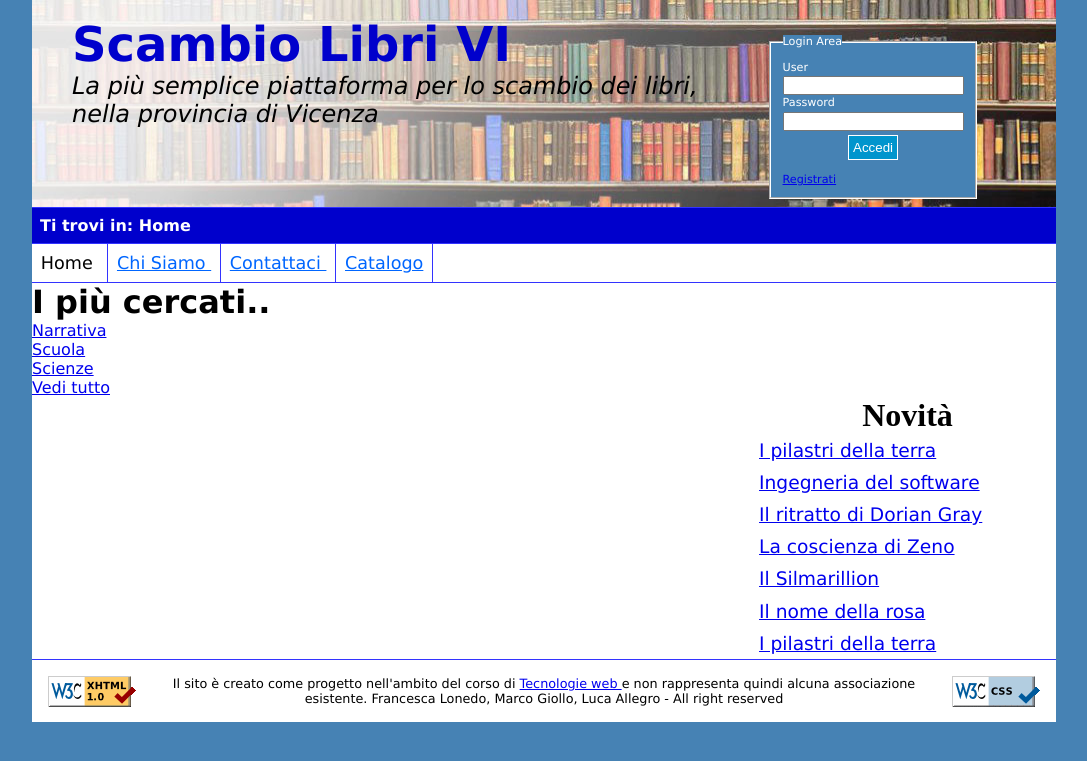
After one commit to flonedo/tecWeb, a PHP site: page /Progetto/prova.php in a window 1280 px wide. The commit adds this page. Shown: the top 761 px of the page, without its empty margins (96-1183 px from the left). Run offline with PHP 8.4, Linux system fonts and the light colour scheme; data comes from the database, SQL or seed files in the repository.

Commit message:
divisione header footer contenuto

```diff
--- /dev/null
+++ b/tecweb/Progetto/areaLogin.html
@@ -0,0 +1,13 @@
+<div id="logForm">
+                 <form id="loginForm" method="post" action="actionLogin.php">
+                    <fieldset>
+                        <legend> Login Area </legend>
+                        <label> User  </label> <br/>
+                        <input  name="us" type="text" title="Inserisci User"/> <br/>
+                        <label> Password </label> <br/>
+                        <input name="psw" type="password" title="Inserici la password"/> <br/>
+                        <input type="submit" value="Accedi" title="Clicca per accedere" /> <br/>
+                        <a id="linkregistrati" href="register.html" title="Oppure Registrati"> Registrati </a>
+                    </fieldset>
+                 </form>
+            </div>
--- /dev/null
+++ b/tecweb/Progetto/contenutoHome.html
@@ -0,0 +1,12 @@
+ <h1> I pi&ugrave; cercati..</h1>
+    <a href="elencoTitoli.php?id=23" title="Clicca per vedere i libri di narattiva"> Narrativa </a> <br/>
+    <a href="elencoTitoli.php?id=8" title="Clicca per vedere i libri di scuola"> Scuola </a> <br/>
+    <a href="elencoTitoli.php?id=16" title ="Clicca per vedere i libri di scienze"> Scienze </a> <br/>
+    <a href="catalogo.php" title="clicca per fogliare il catalogo"> Vedi tutto </a><br/>
+    </div>
+    <div id="novita">
+    <h1> Novit&agrave; </h1>
+
+    <!--novita-->
+
+   </div>
--- /dev/null
+++ b/tecweb/Progetto/footer.html
@@ -0,0 +1,7 @@
+<div id="footer">
+    	 <img id="imgValidCode" src="images/valid-xhtml10.png" alt="Html validation"/>
+        <img id="imgValidCSS" src="images/vcss-blue.gif" alt ="cssValidation"/>
+        <p> Il sito &egrave; creato come progetto nell'ambito del corso di <a href="http://informatica.math.unipd.it/laurea/tecnologieweb.html" title="Pagina web del corso di Tecnlogie web" >Tecnologie web </a> e non rappresenta quindi alcuna associazione esistente. Francesca Lonedo, Marco Giollo, Luca Allegro - <span xml:lang="en">All right reserved </span></p>
+    </div>
+</body>
+</html>
--- /dev/null
+++ b/tecweb/Progetto/header.html
@@ -0,0 +1,28 @@
+<!DOCTYPE html PUBLIC "-//W3C//DTD XHTML 1.0 Transitional//EN"
+"http://www.w3.org/TR/xhtml1/DTD/xhtml1-transitional.dtd">
+<html xmlns="http://www.w3.org/1999/xhtml" xml:lang="it" lang="it" >
+    <head>
+	<title> Home - ScambioLibriVi </title>
+    	<meta http-equiv="Content-Type" content="text/html; charset=UTF-8" />
+        <meta name="title" content="Scambio Libri Vi" />
+        <meta name="description" content="Sito dedicato allo scambio di libri usati, pensato per la provincia di Vicenza e dintorni" />
+		<link rel="stylesheet" type="text/css" href="style/style.css" media="handheld, screen"/>
+		<link  rel = "stylesheet" type="text/css" href="style/small.css" media= "handheld, screen and (max-width:480px), only screen and (max-device-width:480px)" />
+		<link rel = "stylesheet" type="text/css"  href="print.css" media="print"/>
+     </head>
+     <body>
+
+	<div id="header">
+     <div id="titolo">
+		 <h1> Scambio Libri VI </h1>
+		 <h2> La più semplice piattaforma per lo scambio dei libri, nella provincia di Vicenza  </h2>
+     </div>
+
+  <!-- login -->
+
+  </div>
+  	 <div id="where">
+        <p> Ti trovi in: <!--posizione --> </p>
+     </div>
+
+	<!-- menu -->
--- a/tecweb/Progetto/index.php
+++ b/tecweb/Progetto/index.php
@@ -32,7 +32,7 @@
 
     <?php
           if(!isset($_SESSION["user"])){
-            echo'    <div id="logForm">
+            echo '<div id="logForm">
                  <form id="loginForm" method="post" action="actionLogin.php">
                     <fieldset>
                         <legend> Login Area </legend>
--- /dev/null
+++ b/tecweb/Progetto/menuIndex.html
@@ -0,0 +1,10 @@
+ <div id = "menu">
+        <p class="aiuti"> <a href="#el">Leggi men&ugrave;</a> oppure <a href="#novita" class="aiuti"> Passa alle novit&agrave;</a>
+        <a href="register.html" class="aiuti"> Passa alla pagina di registrazione </a> </p>
+        <ul id="el">
+            <li id="current">  <span xml:lang="en"> Home </span>  </li>
+            <li class="centrali">  <a href="chisiamo.php">Chi Siamo </a></li>
+            <li class="centrali">  <a href="contact.php"> Contattaci </a> </li>
+            <li class="ultimo"> <a href="catalogo.php"> Catalogo </a> </li>
+        </ul>
+</div>
--- /dev/null
+++ b/tecweb/Progetto/prova.php
@@ -0,0 +1,55 @@
+<?php
+	session_start();
+
+	//Contenuto della pagina
+		$output="";
+    	require_once 'connectDB.php';
+        $reg = new connectDB();
+        $openConnection = $reg -> accessDB();
+        if(!$openConnection){
+        	die("Errore nell'aprire il database");
+        }
+        else{
+        	//Devo andare ad eseguire le operazioni per tirare giu' le prime 10 novita'
+            //Vado a richiedere il file .php che mi consente di eseguire l'operazione
+            require_once 'phpNews.php';
+            $news = new News();
+            //vado a richedere a reg di darmi la connessione dove operare
+            $connection = $reg-> getConnection();
+            //Vado ad eseguire la query che mi ritorna un array associativo dei risultati
+            $results = $news -> getNews($connection);
+            if($results){
+            	$output = '<ul>';
+                $index = 0;
+                foreach($results as $array){
+                	$output = $output.'<li> <a href="schedaLibro.php?id='.$array["codiceLibro"].'" class="scheda" title="Vai alla scheda del libro"'.$array["titolo"].'">'.$array["titolo"].'</a></li>';
+                }
+                $output = $output.'</ul>';
+            }
+            else{
+            	$output = "<p> Non ci sono nuovi inserimenti </p>";
+            }
+        }
+
+
+
+
+	$header = file_get_contents("header.html");
+	$footer = file_get_contents("footer.html");
+	$header = str_replace("<!--posizione -->", "Home", $header);
+	if(!isset($_SESSION["user"])){
+		$log = file_get_contents("areaLogin.html");
+	}
+	else{
+		$log = '<a class="abutt" id="aPers" href="userHome.php" title="Vai alla tua pagina personale"> Pagina Personale </a> </br>
+                  <a class="abutt" id="logout" href="logout.php" title="Esci"> Logout </a>';
+	}
+	$header = str_replace("<!-- login -->", $log, $header);
+	$men = file_get_contents("menuIndex.html");
+	$header = str_replace("<!-- menu -->", $men, $header);
+	$con = file_get_contents("contenutoHome.html");
+	$con = str_replace("<!--novita-->", $output, $con);
+	echo $header;
+	echo $con;
+	echo $footer;
+?>
```
